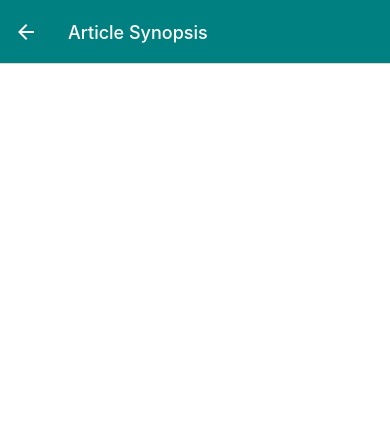
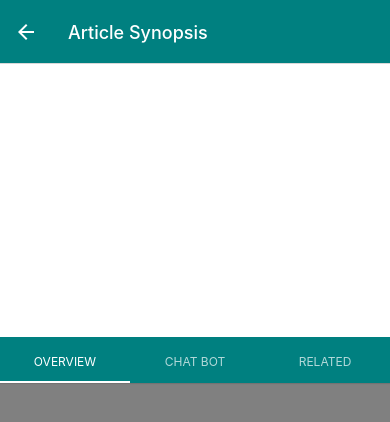
Before and after one commit to CS-Capstone-Team-4-Terawe/GeoNewsFinder4, a React Native app in the folder GeoNewsFinder4/: screen /ArticlePage in a window 390 px wide. Shown: the top 422 px of the page. Built offline with nearby package versions, Linux system fonts and the light colour scheme.

Commit message:
Added 3 tab view template

```diff
--- a/GeoNewsFinder4/package.json
+++ b/GeoNewsFinder4/package.json
@@ -25,6 +25,7 @@
     "react-native-reanimated": "^3.6.0",
     "react-native-safe-area-context": "4.6.3",
     "react-native-screens": "~3.22.0",
+    "react-native-tab-view": "^3.5.2",
     "react-native-web": "~0.19.6",
     "react-native-web-maps": "^0.3.0",
     "react-native-webview": "^13.6.2"
--- a/GeoNewsFinder4/screens/ArticleSynopsisViewScreen.js
+++ b/GeoNewsFinder4/screens/ArticleSynopsisViewScreen.js
@@ -1,9 +1,55 @@
 import React from 'react';
-import { View, StyleSheet} from 'react-native';
+import { View, StyleSheet, useWindowDimensions} from 'react-native';
+import { TabView, SceneMap, TabBar } from 'react-native-tab-view';
 
 function ArticleSynopsisView() {
+  const OverviewRoute = () => (
+    <View style={styles.overviewContainer} />
+  );
+
+  const ChatBotRoute = () => (
+    <View style={styles.chatBotContainer} />
+  );
+
+  const RelatedTilesRoute = () => (
+    <View style={styles.relatedTilesContainer} />
+  );
+
+  const renderScene = SceneMap({
+    first: OverviewRoute,
+    second: ChatBotRoute,
+    third: RelatedTilesRoute,
+  });
+
+  const layout = useWindowDimensions();
+
+  const [index, setIndex] = React.useState(0);
+  const [routes] = React.useState([
+    { key: 'first', title: 'Overview' },
+    { key: 'second', title: 'Chat Bot' },
+    { key: 'third', title: 'Related' },
+  ]);
+
+  const renderTabBar = (props) => (
+    <TabBar
+      {...props}
+      style={styles.tabBar}
+      indicatorStyle={styles.tabBarIndicator}
+      labelStyle={styles.tabBarLabel}
+    />
+  );
+
   return (
     <View style={styles.container}>
+      <View style={styles.tabViewContainer}>
+        <TabView
+          navigationState={{ index, routes }}
+          renderScene={renderScene}
+          onIndexChange={setIndex}
+          initialLayout={{ width: layout.width }}
+          renderTabBar={renderTabBar}
+        />
+      </View>
     </View>
   );
 }
@@ -14,6 +60,35 @@ const styles = StyleSheet.create({
       alignItems: 'center',
       justifyContent: 'center',
     },
+    tabViewContainer: {
+      position: 'absolute',
+      bottom: 0,
+      left: 0,
+      right: 0,
+      height: '65%',
+    },
+    tabBar: {
+      backgroundColor: 'teal',
+      height: '9%',
+    },
+    tabBarIndicator: {
+      backgroundColor: 'white',
+    },
+    tabBarLabel: {
+      fontSize: 12,
+    },
+    overviewContainer: {
+      flex: 1,
+      backgroundColor: 'grey',
+    },
+    chatBotContainer: {
+      flex: 1,
+      backgroundColor: 'red',
+    },
+    relatedTilesContainer: {
+      flex: 1,
+      backgroundColor: 'blue',
+    },
   });
 
 export default ArticleSynopsisView;
```
Also changed, not shown: 1 other file (tests, documents, lock files or other folders).
